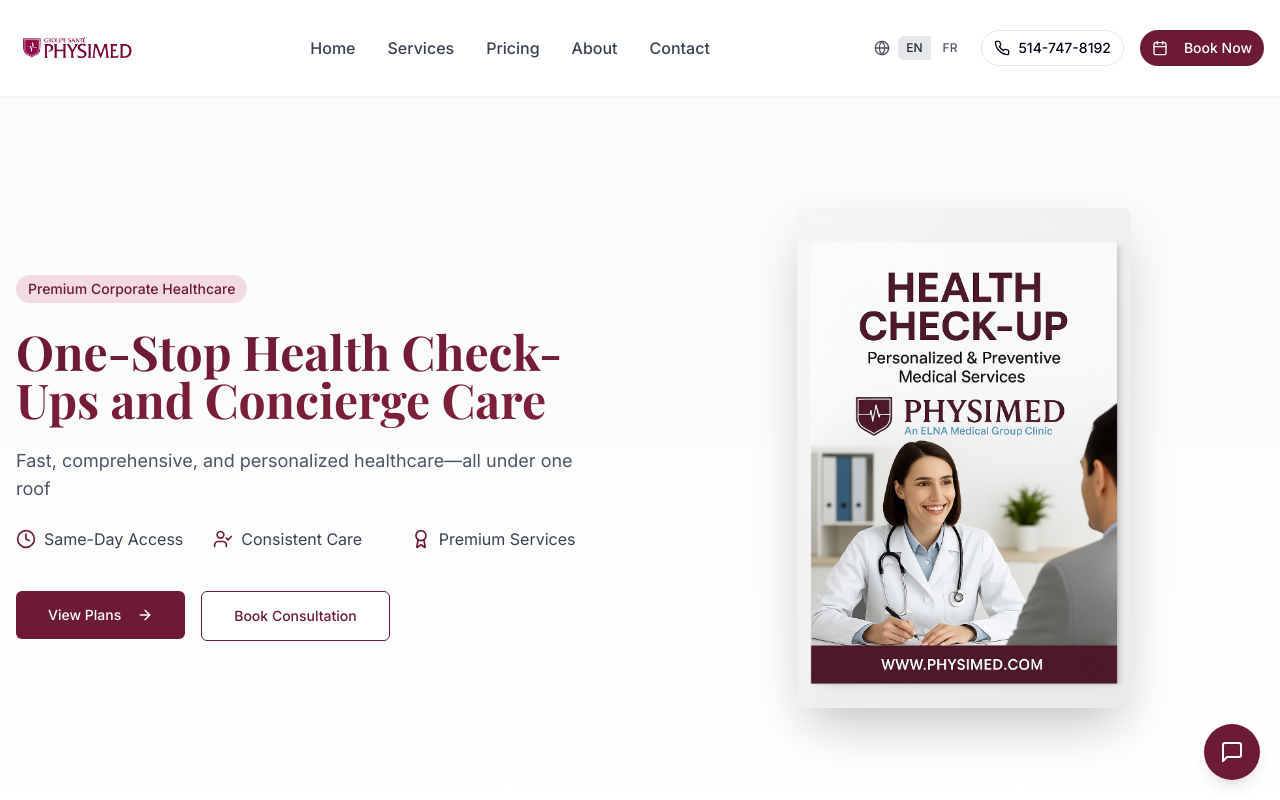
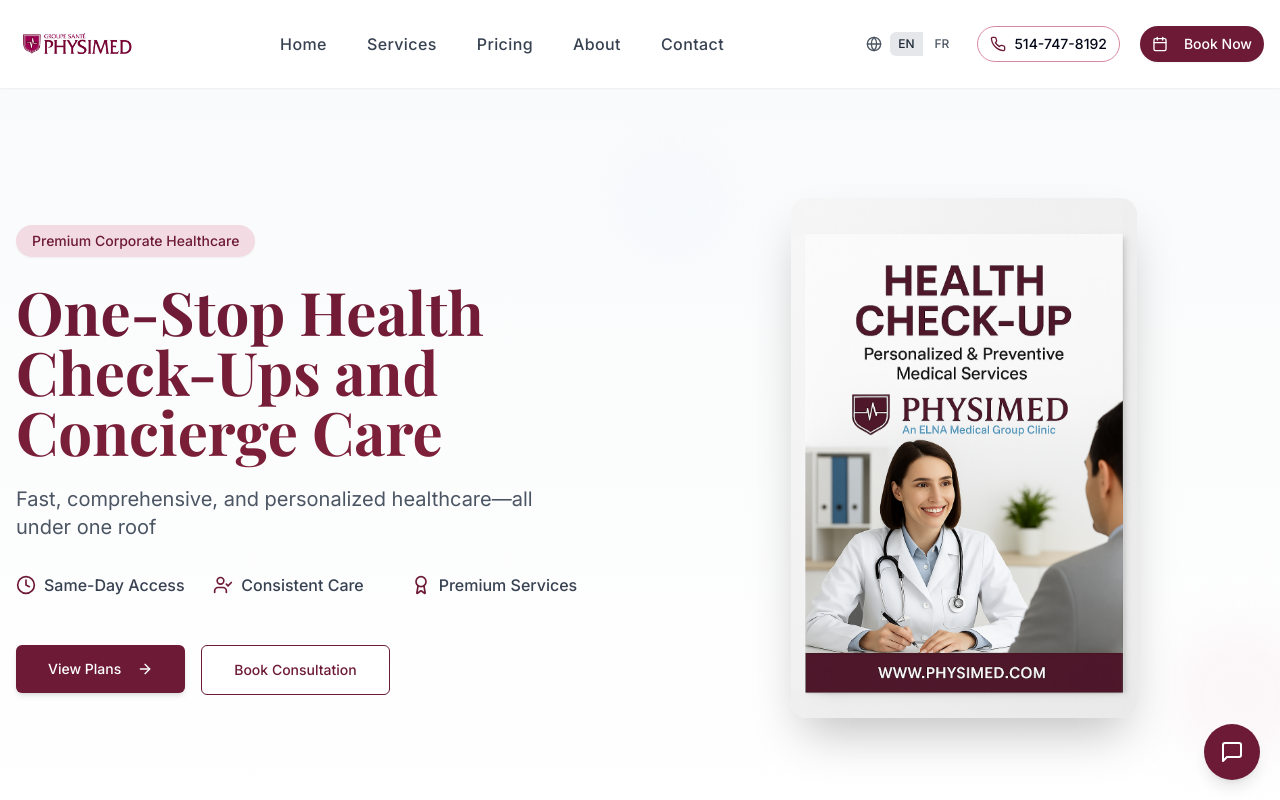
Before and after one commit to benhaim23/physimed-health-hub, a React (Vite) app: page / in a window 1280 px wide. Shown: the top 800 px of the page. Built offline with nearby package versions, Linux system fonts and the light colour scheme.

Commit message:
Enhance UI/UX
Improve the overall look and feel of the site.

```diff
--- a/src/components/Hero.tsx
+++ b/src/components/Hero.tsx
@@ -8,53 +8,55 @@ export default function Hero() {
   const { t } = useLanguage();
 
   return (
-    <section className="bg-gradient-to-b from-gray-50 to-white py-20 md:py-28">
+    <section className="bg-gradient-to-b from-gray-50 to-white py-20 md:py-28 overflow-hidden">
       <div className="container mx-auto px-4">
         <div className="grid grid-cols-1 lg:grid-cols-2 gap-12 items-center">
           <div className="space-y-6 max-w-xl animate-fade-in">
-            <span className="inline-block px-3 py-1 bg-physimed-100 text-physimed-800 rounded-full text-sm font-medium">
+            <span className="inline-block px-4 py-1.5 bg-physimed-100 text-physimed-800 rounded-full text-sm font-medium shadow-sm">
               {t("premium_corp_healthcare")}
             </span>
-            <h1 className="text-4xl md:text-5xl font-serif font-bold leading-tight">
+            <h1 className="text-4xl md:text-5xl lg:text-6xl font-serif font-bold leading-tight">
               <span className="text-gradient">{t("hero_title")}</span>
             </h1>
-            <p className="text-gray-600 text-lg">
+            <p className="text-gray-600 text-lg md:text-xl leading-relaxed">
               {t("hero_subtitle")}
             </p>
-            <div className="grid grid-cols-1 md:grid-cols-3 gap-4">
-              <div className="flex items-center">
-                <Clock className="h-5 w-5 text-physimed mr-2" />
-                <span className="text-gray-700">{t("same_day_access")}</span>
+            <div className="grid grid-cols-1 md:grid-cols-3 gap-4 pt-2">
+              <div className="flex items-center group">
+                <Clock className="h-5 w-5 text-physimed mr-2 transition-transform duration-300 group-hover:scale-110" />
+                <span className="text-gray-700 font-medium">{t("same_day_access")}</span>
               </div>
-              <div className="flex items-center">
-                <UserCheck className="h-5 w-5 text-physimed mr-2" />
-                <span className="text-gray-700">{t("consistent_care")}</span>
+              <div className="flex items-center group">
+                <UserCheck className="h-5 w-5 text-physimed mr-2 transition-transform duration-300 group-hover:scale-110" />
+                <span className="text-gray-700 font-medium">{t("consistent_care")}</span>
               </div>
-              <div className="flex items-center">
-                <Award className="h-5 w-5 text-physimed mr-2" />
-                <span className="text-gray-700">{t("premium_services")}</span>
+              <div className="flex items-center group">
+                <Award className="h-5 w-5 text-physimed mr-2 transition-transform duration-300 group-hover:scale-110" />
+                <span className="text-gray-700 font-medium">{t("premium_services")}</span>
               </div>
             </div>
-            <div className="flex flex-col sm:flex-row space-y-3 sm:space-y-0 sm:space-x-4 pt-4">
-              <Button asChild className="bg-physimed hover:bg-physimed-700 text-white px-8 py-6 rounded-md btn-hover-effect">
-                <Link to="/pricing">
+            <div className="flex flex-col sm:flex-row space-y-3 sm:space-y-0 sm:space-x-4 pt-6">
+              <Button asChild className="bg-physimed hover:bg-physimed-700 text-white px-8 py-6 rounded-md shadow-md hover:shadow-lg transition-all duration-300">
+                <Link to="/pricing" className="flex items-center">
                   {t("view_plans")}
-                  <ArrowRight size={16} className="ml-2" />
+                  <ArrowRight size={18} className="ml-2 transition-transform duration-300 group-hover:translate-x-1" />
                 </Link>
               </Button>
-              <Button asChild variant="outline" className="border-physimed text-physimed hover:bg-physimed-50 px-8 py-6 rounded-md">
+              <Button asChild variant="outline" className="border-physimed text-physimed hover:bg-physimed-50 px-8 py-6 rounded-md transition-all duration-300">
                 <Link to="/booking">{t("book_consultation")}</Link>
               </Button>
             </div>
           </div>
 
-          <div className="relative lg:h-[500px] flex items-center justify-center animate-fade-in">
-            <div className="absolute -z-10 top-1/2 left-1/2 transform -translate-x-1/2 -translate-y-1/2 w-3/4 h-3/4 bg-physimed-100 rounded-full opacity-50 blur-3xl"></div>
+          <div className="relative lg:h-[520px] flex items-center justify-center">
+            <div className="absolute -z-10 top-1/2 left-1/2 transform -translate-x-1/2 -translate-y-1/2 w-3/4 h-3/4 bg-physimed-100 rounded-full opacity-50 blur-3xl pulse-subtle"></div>
             <img
               src="/lovable-uploads/f62a3cfd-49ea-4c22-a8af-64453099b378.png"
               alt="Physimed Health Checkup"
-              className="rounded-lg shadow-2xl max-w-full max-h-[500px] object-cover"
+              className="rounded-2xl shadow-2xl max-w-full max-h-[520px] object-cover float-animation"
             />
+            <div className="absolute -bottom-10 -right-10 h-32 w-32 rounded-full bg-physimed-50 blur-xl opacity-60 float-animation"></div>
+            <div className="absolute -top-10 -left-10 h-24 w-24 rounded-full bg-blue-50 blur-xl opacity-40 float-animation"></div>
           </div>
         </div>
       </div>
--- a/src/components/Navbar.tsx
+++ b/src/components/Navbar.tsx
@@ -17,34 +17,34 @@ export default function Navbar() {
 
   return (
     <header className="sticky top-0 w-full bg-white/95 backdrop-blur-sm z-50 shadow-sm">
-      <div className="container mx-auto px-4 py-4">
+      <div className="container mx-auto px-4 py-3">
         <div className="flex justify-between items-center">
           <div className="flex items-center">
-            <Link to="/" className="flex items-center">
+            <Link to="/" className="flex items-center transition-transform duration-300 hover:scale-105">
               <img
                 src="/lovable-uploads/9517cafd-887f-421a-85e8-41ba5866a617.png"
                 alt="Physimed Logo"
-                className="h-16 mr-2" // Enlarged logo height from h-10 to h-16
+                className="h-16"
               />
             </Link>
           </div>
 
           {/* Desktop Navigation */}
-          <nav className="hidden md:flex space-x-8">
-            <Link to="/" className="text-gray-700 hover:text-physimed font-medium link-underline">{t("home")}</Link>
-            <Link to="/services" className="text-gray-700 hover:text-physimed font-medium link-underline">{t("services")}</Link>
-            <Link to="/pricing" className="text-gray-700 hover:text-physimed font-medium link-underline">{t("pricing")}</Link>
-            <Link to="/about" className="text-gray-700 hover:text-physimed font-medium link-underline">{t("about")}</Link>
-            <Link to="/contact" className="text-gray-700 hover:text-physimed font-medium link-underline">{t("contact")}</Link>
+          <nav className="hidden md:flex space-x-10">
+            <Link to="/" className="text-gray-700 hover:text-physimed font-medium tracking-wide link-underline py-2">{t("home")}</Link>
+            <Link to="/services" className="text-gray-700 hover:text-physimed font-medium tracking-wide link-underline py-2">{t("services")}</Link>
+            <Link to="/pricing" className="text-gray-700 hover:text-physimed font-medium tracking-wide link-underline py-2">{t("pricing")}</Link>
+            <Link to="/about" className="text-gray-700 hover:text-physimed font-medium tracking-wide link-underline py-2">{t("about")}</Link>
+            <Link to="/contact" className="text-gray-700 hover:text-physimed font-medium tracking-wide link-underline py-2">{t("contact")}</Link>
           </nav>
 
-          <div className="hidden md:flex items-center space-x-4">
+          <div className="hidden md:flex items-center space-x-5">
             <LanguageSelector />
-            <Button variant="outline" size="sm" className="rounded-full flex items-center gap-2">
-              <Phone size={16} />
+            <Button variant="outline" size="sm" className="rounded-full flex items-center gap-2 border-physimed-300 hover:bg-physimed-50 transition-colors duration-300">
+              <Phone size={16} className="text-physimed" />
               <span className="hidden lg:inline">514-747-8192</span>
             </Button>
-            <Button asChild size="sm" className="bg-physimed hover:bg-physimed-700 text-white rounded-full">
+            <Button asChild size="sm" className="bg-physimed hover:bg-physimed-700 text-white rounded-full shadow-sm transition-all duration-300 hover:shadow-md">
               <Link to="/booking">
                 <Calendar size={16} className="mr-2" />
                 {t("book_now")}
@@ -54,8 +54,8 @@ export default function Navbar() {
 
           {/* Mobile menu button */}
           <div className="md:hidden flex items-center">
-            <Button variant="ghost" onClick={toggleMenu} className="p-1">
-              {isMenuOpen ? <X size={24} /> : <Menu size={24} />}
+            <Button variant="ghost" onClick={toggleMenu} className="p-1 hover:bg-physimed-50">
+              {isMenuOpen ? <X size={24} className="text-physimed" /> : <Menu size={24} className="text-physimed" />}
             </Button>
           </div>
         </div>
@@ -66,20 +66,20 @@ export default function Navbar() {
           isMenuOpen ? "max-h-[400px] opacity-100 mt-4" : "max-h-0 opacity-0"
         )}>
           <nav className="flex flex-col space-y-4 py-4">
-            <Link to="/" className="text-gray-700 hover:text-physimed py-2 border-b border-gray-100">{t("home")}</Link>
-            <Link to="/services" className="text-gray-700 hover:text-physimed py-2 border-b border-gray-100">{t("services")}</Link>
-            <Link to="/pricing" className="text-gray-700 hover:text-physimed py-2 border-b border-gray-100">{t("pricing")}</Link>
-            <Link to="/about" className="text-gray-700 hover:text-physimed py-2 border-b border-gray-100">{t("about")}</Link>
-            <Link to="/contact" className="text-gray-700 hover:text-physimed py-2 border-b border-gray-100">{t("contact")}</Link>
+            <Link to="/" className="text-gray-700 hover:text-physimed py-2 border-b border-gray-100 transition-colors duration-200">{t("home")}</Link>
+            <Link to="/services" className="text-gray-700 hover:text-physimed py-2 border-b border-gray-100 transition-colors duration-200">{t("services")}</Link>
+            <Link to="/pricing" className="text-gray-700 hover:text-physimed py-2 border-b border-gray-100 transition-colors duration-200">{t("pricing")}</Link>
+            <Link to="/about" className="text-gray-700 hover:text-physimed py-2 border-b border-gray-100 transition-colors duration-200">{t("about")}</Link>
+            <Link to="/contact" className="text-gray-700 hover:text-physimed py-2 border-b border-gray-100 transition-colors duration-200">{t("contact")}</Link>
             <div className="flex flex-col space-y-3 pt-3">
               <div className="flex justify-center">
                 <LanguageSelector />
               </div>
-              <Button variant="outline" size="sm" className="rounded-full justify-center">
-                <Phone size={16} className="mr-2" />
+              <Button variant="outline" size="sm" className="rounded-full justify-center border-physimed-300 hover:bg-physimed-50 transition-colors duration-200">
+                <Phone size={16} className="mr-2 text-physimed" />
                 514-747-8192
               </Button>
-              <Button asChild size="sm" className="bg-physimed hover:bg-physimed-700 text-white rounded-full justify-center">
+              <Button asChild size="sm" className="bg-physimed hover:bg-physimed-700 text-white rounded-full justify-center shadow-sm hover:shadow-md transition-all duration-300">
                 <Link to="/booking">
                   <Calendar size={16} className="mr-2" />
                   {t("book_now")}
--- a/src/index.css
+++ b/src/index.css
@@ -83,6 +83,10 @@
     @apply border-border;
   }
 
+  html {
+    @apply scroll-smooth;
+  }
+
   body {
     @apply bg-background text-foreground font-sans;
   }
@@ -143,7 +147,7 @@
 }
 
 .pricing-card:hover {
-  @apply -translate-y-1 shadow-lg;
+  @apply -translate-y-2 shadow-lg;
 }
 
 /* Button hover effects */
@@ -167,9 +171,73 @@
 
 .link-underline::after {
   content: '';
-  @apply absolute left-0 bottom-0 w-0 h-0.5 bg-physimed transition-all duration-300;
+  @apply absolute left-0 bottom-0 w-0 h-0.5 bg-physimed transition-all duration-300 ease-out;
 }
 
 .link-underline:hover::after {
   @apply w-full;
 }
+
+/* Enhanced animations */
+@keyframes float {
+  0%, 100% { transform: translateY(0); }
+  50% { transform: translateY(-10px); }
+}
+
+.float-animation {
+  animation: float 6s ease-in-out infinite;
+}
+
+@keyframes pulse-subtle {
+  0%, 100% { transform: scale(1); }
+  50% { transform: scale(1.05); }
+}
+
+.pulse-subtle {
+  animation: pulse-subtle 4s ease-in-out infinite;
+}
+
+/* Page transitions */
+.page-transition-enter {
+  opacity: 0;
+  transform: translateY(20px);
+}
+
+.page-transition-enter-active {
+  opacity: 1;
+  transform: translateY(0);
+  transition: opacity 400ms, transform 400ms;
+}
+
+.page-transition-exit {
+  opacity: 1;
+}
+
+.page-transition-exit-active {
+  opacity: 0;
+  transition: opacity 300ms;
+}
+
+/* Enhanced card styles */
+.enhanced-card {
+  @apply bg-white rounded-xl shadow-md hover:shadow-lg transition-all duration-300 overflow-hidden border border-gray-100;
+}
+
+/* Custom scrollbar */
+::-webkit-scrollbar {
+  width: 8px;
+}
+
+::-webkit-scrollbar-track {
+  background: #f1f1f1;
+  border-radius: 10px;
+}
+
+::-webkit-scrollbar-thumb {
+  background: #d1d1d1;
+  border-radius: 10px;
+}
+
+::-webkit-scrollbar-thumb:hover {
+  background: #c1c1c1;
+}
```
Also changed, not shown: src/components/TestimonialsSection.tsx (+27 -23 lines).
